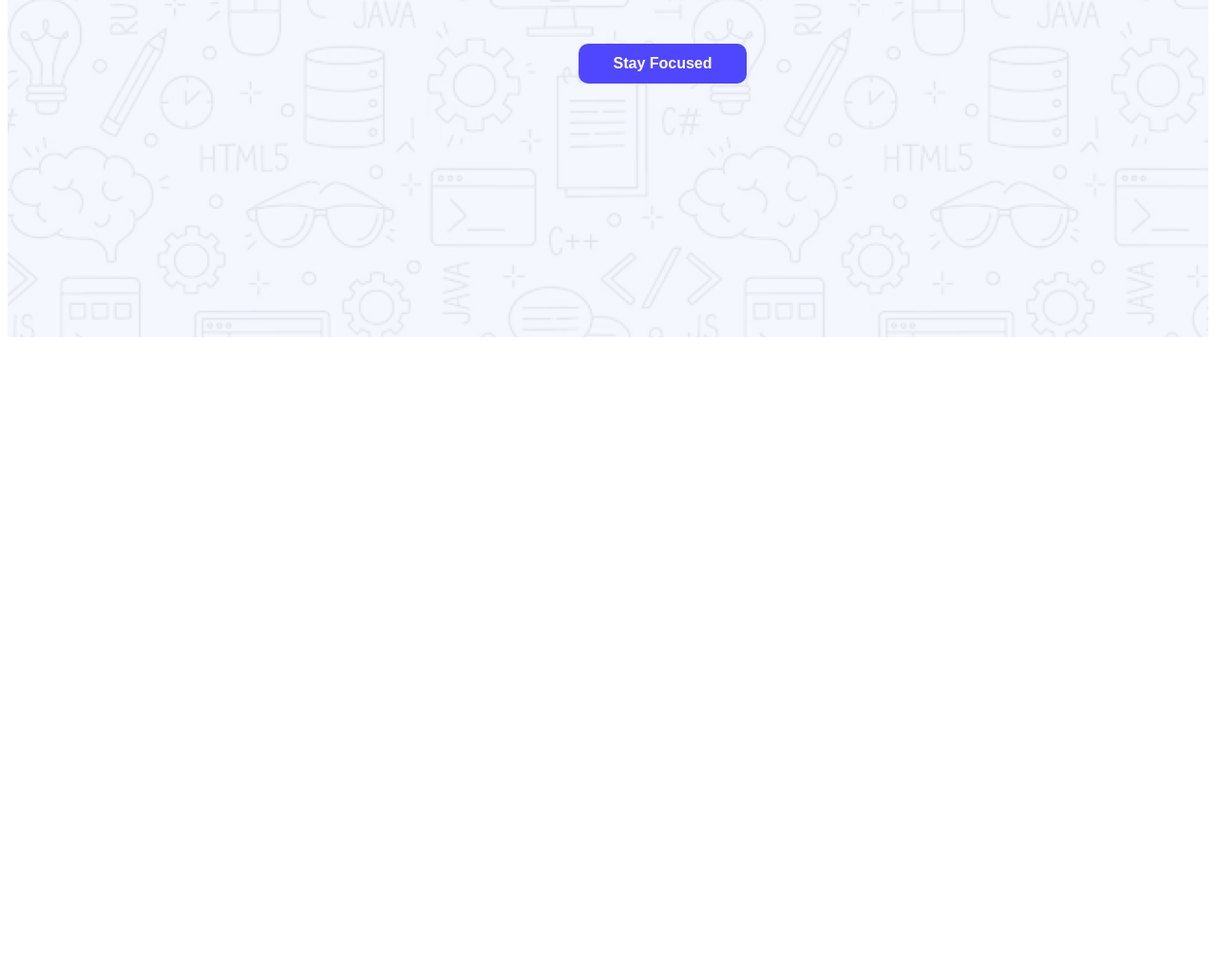
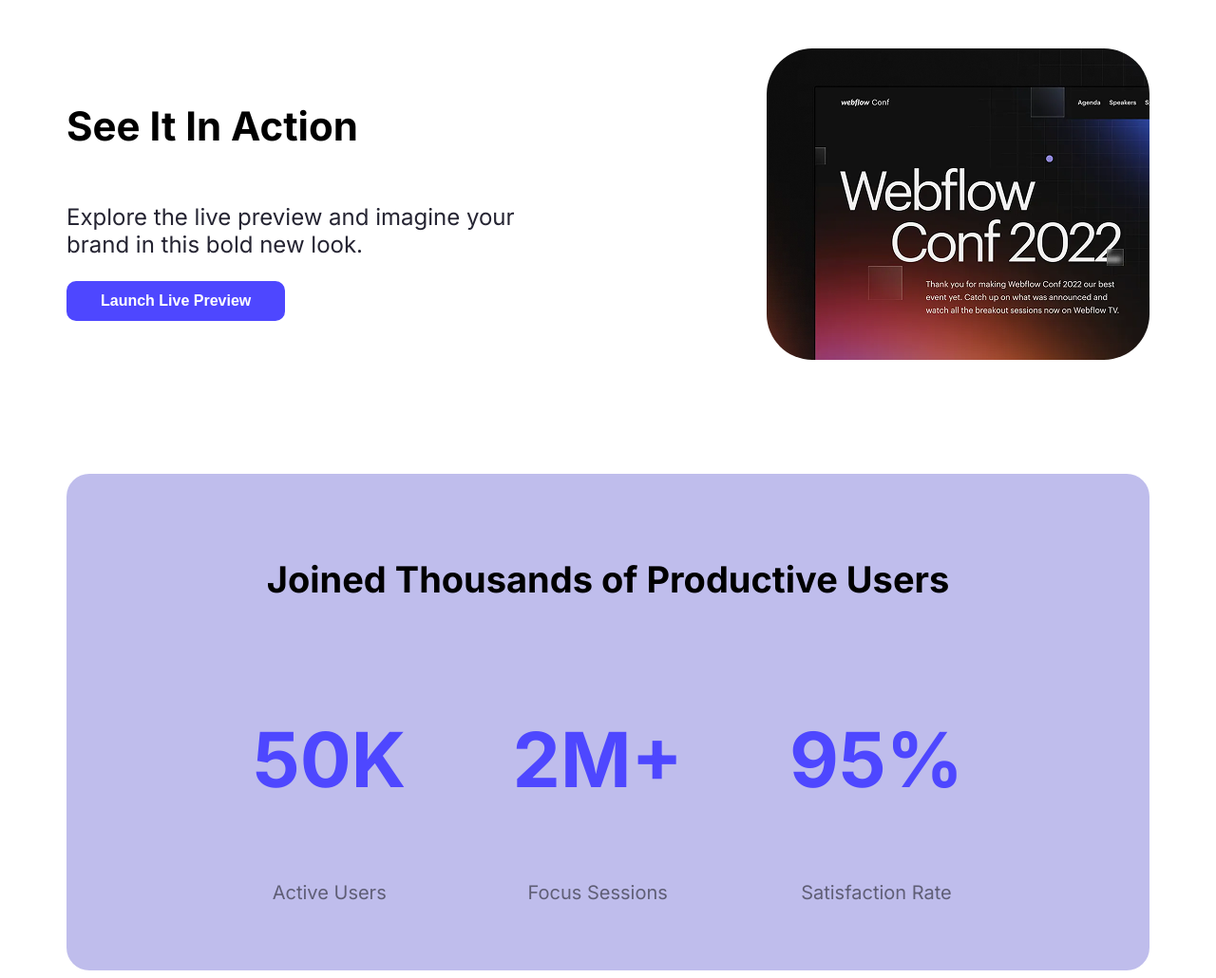
Before and after one commit to Shuvro882/Assignment-1, a plain HTML site: page index.html in a window 1280 px wide. Shown: the part 845-1875 px from the top of the page at 95% size. Before the commit the page ends 1208 px from the top, so only its background shows below. Drawn offline with Linux system fonts and the light colour scheme.

Commit message:
added new new code with banner & joiend item

```diff
--- a/index.html
+++ b/index.html
@@ -21,9 +21,9 @@
         </ul>
     </nav>
 
-   <div class="banner">
-    <div class="banner-content">
-        <h4 class="banner-title">Cool Dark UI Template for Webflow Agencies!</h4>
+   <div class="heading">
+    <div class="heading-content">
+        <h4 class="heading-title">Cool Dark UI Template for Webflow Agencies!</h4>
         <button class="btn-primary">Stay Focused</button>
     </div>
 
@@ -33,9 +33,49 @@
 </header>
 
 
+<main>
+    <section class="see-it">
+      <div class="banner">
+
+            <div class="banner-content" >
+              <h4 class="banner-title">See It In Action</h4>
+              <p class="banner-description">Explore the live preview and imagine your brand in this bold new look.</p>
+            <button class="btn-primary">Launch Live Preview</button>
+            </div>
 
 
-    <main></main>
+            <img class="banner-side-picture" src="images/wc-mini.png" alt="">
+        </div>
+
+    </section>
+
+    <section class="joiend secondary-bg">
+        <h3 class="joiend-title">Joined Thousands of Productive Users</h3>
+
+        <div class="joiend-items">
+
+            <div class="joiend-item">
+                <p class="item-title">50K</p>
+                <p class="item-description">Active Users</p>
+            </div>
+            <div class="joiend-item">
+                <p class="item-title">2M+</p>
+                <p class="item-description">Focus Sessions</p>
+            </div>
+            <div class="joiend-item">
+                <p class="item-title">95%</p>
+                <p class="item-description">Satisfaction Rate</p>
+            </div>
+
+
+        </div>
+    </section>
+
+
+</main>
+
+
+
     <footer></footer>
 </body>
 </html>
--- a/styles/assignment.css
+++ b/styles/assignment.css
@@ -61,9 +61,9 @@ nav ul li{
 
 
 
-/* banner styles */
+/* Heading styles */
 
-.banner{
+.heading{
     display: flex;
     align-items: center;
     justify-content: center;
@@ -71,14 +71,92 @@ nav ul li{
 }
 
 
-.banner-title{
+.heading-title{
     font-weight: bold;
     font-size: 65px;
 }
 
-.banner-content{
+.heading-content{
     text-align: center;
-    padding: 309px 152px 267px 267px;
+    margin: 0px 267px 152px 267px;
+    }
+
+
+    /*main styles  */
+
+ main{
+        max-width: 1140px;
+        margin: 0 auto;
+
+    }
+
+    /* Body banner styles */
+.banner-title{
+    font-size: 42px;
+    font-weight: bold;
 
 
 }
+
+.banner-content{
+    max-width: 517px;
+}
+
+.banner-side-picture{
+    width: 403px;
+    height: 328px;
+    border-radius: 48px;
+}
+
+.banner{
+    display: flex;
+    justify-content: space-between;
+    margin: ;
+}
+
+.banner-description{
+    font-size: 24px;
+    color: #252432;
+    margin-top: 0;
+
+}
+
+.see-it{
+    margin-top: 120px;
+}
+
+/* body joined section */
+
+.joiend-title{
+    font-size: 38px;
+    font-weight: bold;
+    color: 252432;
+}
+
+.secondary-bg{
+    background-color: #bfbdec;
+}
+
+.joiend{
+    border-radius:24px ;
+    padding: 50px 140px;
+    margin-top: 120px;
+    text-align: center;
+}
+
+.joiend-items{
+   display: flex;
+   justify-content: space-around;
+   }
+
+.item-title{
+font-size: 80px;
+font-weight: bold;
+color: #4E47FF;
+}
+
+.item-description{
+font-size: 20px;
+font-weight: 16px;
+color: rgba(0, 0, 0, 50%);
+}
```
